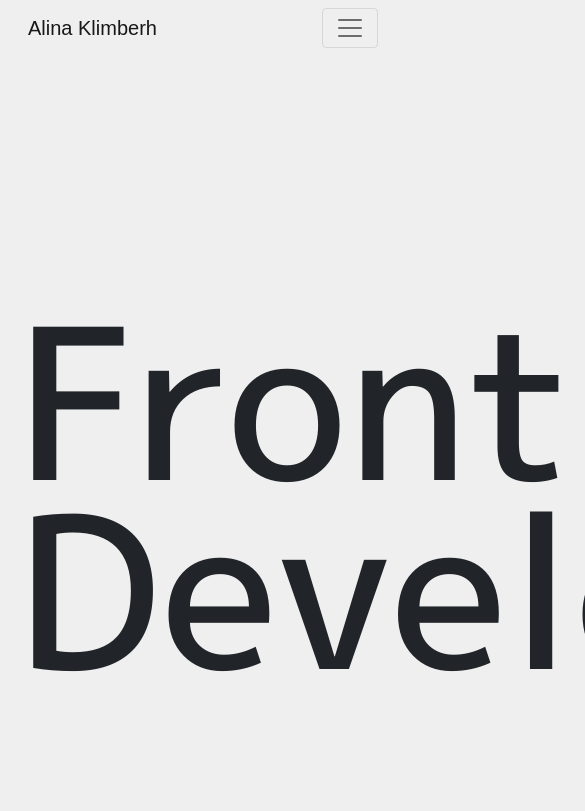
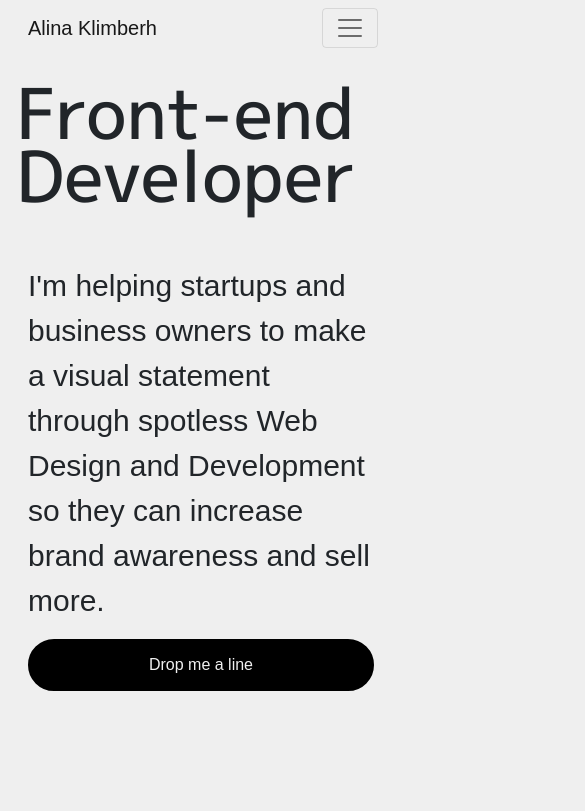
Before and after one commit to Alinkll/Portfolio-project, a plain HTML site: page index.html in a window 390 px wide. Shown: the top 811 px of the page, 585 px wide, since content can reach past the window. Drawn offline with nearby package versions, Linux system fonts and the light colour scheme; a web font is replaced by a local one.

Commit message:
Added responsive view

```diff
--- a/index.html
+++ b/index.html
@@ -65,11 +65,13 @@
     </nav>
     <div class="hero d-flex">
       <h1>Front-end Developer</h1>
-      <p>specialized in HTML, CSS, JavaScript and UX / UI.</p>
+      <p class="d-none d-sm-block">
+        specialized in HTML, CSS, JavaScript and UX / UI.
+      </p>
     </div>
     <div class="con mt-5">
-      <div class="row ms-3">
-        <div class="col-9">
+      <div class="row ms-3 me-1">
+        <div class="col-sm-9">
           <p class="about">
             I'm helping startups and business owners to make a visual statement
             through spotless Web Design and Development so they can increase
@@ -82,7 +84,7 @@
             >Drop me a line</a
           >
         </div>
-        <div class="col-3"></div>
+        <div class="col-3 d-none d-sm-block"></div>
       </div>
     </div>
   </body>
--- a/src/styles.css
+++ b/src/styles.css
@@ -34,3 +34,19 @@ h1 {
   color: black;
   background-color: #efefef;
 }
+
+@media (max-width: 600px) {
+  h1 {
+    font-size: 70px;
+  }
+  .hero {
+    padding-top: 25px;
+  }
+
+  .mail {
+    display: block;
+    text-align: center;
+    padding: 12px 40px;
+    margin: 0 auto;
+  }
+}
```
